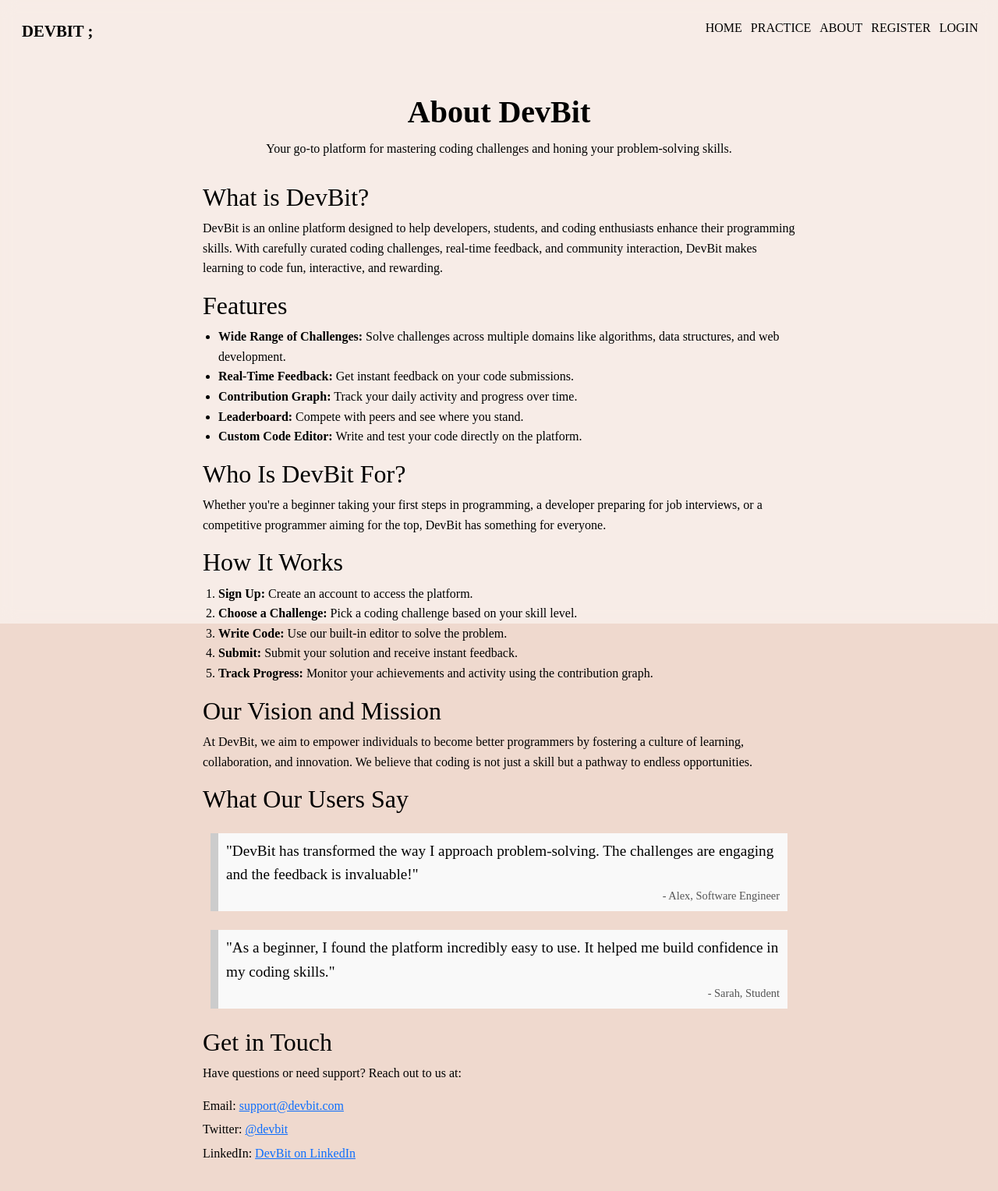
After one commit to jayasurya88/Code-Challenge-Platform, a Django app: page /about/ in a window 1280 px wide. The commit adds this page. Shown: the whole page at 78% size. Run offline with Django 5.2, Linux system fonts and the light colour scheme; some web fonts are replaced.

Commit message:
-added contribution graph to user profile -update points system for challenge completion -added about page

```diff
--- a/code_challenge_platform/core/urls.py
+++ b/code_challenge_platform/core/urls.py
@@ -11,7 +11,7 @@ urlpatterns = [
     path('admin_dashboard/,',views.admin_dashboard, name='admin_dashboard') ,
     path('logout_view/', views.logout_view, name='logout_view'),
     path('password_reset/', views.password_recovery, name='password_reset'),
-
+    path('about/', views.about, name='about'),
     path('reset_password/', views.reset_password, name='reset_password'),
     path('otp_verification/', views.otp_verification, name='otp_verification'),
     path('profile_view/', views.profile_view, name='profile_view'),
--- a/code_challenge_platform/core/views.py
+++ b/code_challenge_platform/core/views.py
@@ -21,6 +21,8 @@ def index (request):
     return render(request,'index.html')
 def home (request):
     return render(request,'home.html')
+def about (request):
+    return render(request,'about.html')
 
 def register_view(request):
     return render (request,"register.html")
@@ -246,12 +248,32 @@ def profile_edit(request):
     return render(request, 'profile_edit.html', context)
 
 
+from datetime import timedelta, date
+from django.db.models import Sum
+
+# views.py
+from django.shortcuts import render
+from django.db.models import Count
+from datetime import datetime, timedelta
+
 def profile_view(request):
     user = request.user
-    return render(request, 'profile_view.html', {'user': user})
+    start_date = datetime.now() - timedelta(days=365)  # last 365 days
 
+    # Query the completed challenges for the user in the last 365 days
+    user_challenges = UserChallenge.objects.filter(
+        user=user,
+        completed_at__gte=start_date
+    ).values('completed_at__date').annotate(count=Count('id')).order_by('completed_at__date')
 
+    # Prepare the data for the frontend
+    contributions_per_day = {str(contrib['completed_at__date']): contrib['count'] for contrib in user_challenges}
 
+    # Pass data to the template
+    context = {
+        'contributions_per_day': contributions_per_day
+    }
+    return render(request, 'profile_view.html', context)
 
 # views.py
 from django.shortcuts import render, get_object_or_404
@@ -259,8 +281,13 @@ from django.shortcuts import render
 from .models import Challenge
 
 def challenge_list(request):
-    challenges = Challenge.objects.all()  # Fetch all Challenge objects
-    return render(request, 'challenge_list.html', {'challenges': challenges})
+    challenges = Challenge.objects.all()
+    completed_challenges = UserChallenge.objects.filter(user=request.user).values_list('challenge_id', flat=True)
+
+    return render(request, 'challenge_list.html', {
+        'challenges': challenges,
+        'completed_challenges': completed_challenges,
+    })
 
 
 def challenge_detail(request, id):
@@ -396,6 +423,8 @@ LANGUAGE_IDS = {
 
 
 
+from .models import UserChallenge  # Ensure this model is imported
+
 def submit_code(request, challenge_id):
     if request.method == "POST":
         user = request.user  # Get the currently logged-in user
@@ -461,6 +490,11 @@ def submit_code(request, challenge_id):
                 results.append({"error": "Code submission failed."})
                 all_passed = False
 
+        # Check if the challenge has already been completed by the user
+        if UserChallenge.objects.filter(user=user, challenge=challenge).exists():
+            # Skip points addition for already completed challenge, just return the results
+            return JsonResponse({"results": results, "points_awarded": 0})
+
         # Award points if all test cases are passed
         if all_passed:
             # Define point system based on challenge difficulty
@@ -474,6 +508,10 @@ def submit_code(request, challenge_id):
             # Add points to the user
             if hasattr(user, "add_points"):
                 user.add_points(points)
+
+                # Add the completed challenge to UserChallenge
+                UserChallenge.objects.create(user=user, challenge=challenge)
+
                 return JsonResponse({"results": results, "points_awarded": points})
             else:
                 return JsonResponse({"results": results, "error": "User model does not support points."}, status=400)
@@ -481,6 +519,7 @@ def submit_code(request, challenge_id):
         return JsonResponse({"results": results, "points_awarded": 0})
 
     return JsonResponse({"error": "Invalid request method"}, status=405)
+
 
 def get_result(token):
     key = get_rapidapi_key()
--- /dev/null
+++ b/code_challenge_platform/templates/about.html
@@ -0,0 +1,127 @@
+{% extends 'base.html' %}
+
+{% block title %}
+About Us - DevBit
+{% endblock %}
+
+{% block content %}
+<div class="about-container">
+    <section class="hero-section text-center">
+        <h1>About DevBit</h1>
+        <p>Your go-to platform for mastering coding challenges and honing your problem-solving skills.</p>
+    </section>
+
+    <section class="intro-section">
+        <h2>What is DevBit?</h2>
+        <p>DevBit is an online platform designed to help developers, students, and coding enthusiasts enhance their programming skills.
+           With carefully curated coding challenges, real-time feedback, and community interaction, DevBit makes learning to code fun,
+           interactive, and rewarding.</p>
+    </section>
+
+    <section class="features-section">
+        <h2>Features</h2>
+        <ul>
+            <li><strong>Wide Range of Challenges:</strong> Solve challenges across multiple domains like algorithms, data structures, and web development.</li>
+            <li><strong>Real-Time Feedback:</strong> Get instant feedback on your code submissions.</li>
+            <li><strong>Contribution Graph:</strong> Track your daily activity and progress over time.</li>
+            <li><strong>Leaderboard:</strong> Compete with peers and see where you stand.</li>
+            <li><strong>Custom Code Editor:</strong> Write and test your code directly on the platform.</li>
+        </ul>
+    </section>
+
+    <section class="audience-section">
+        <h2>Who Is DevBit For?</h2>
+        <p>Whether you're a beginner taking your first steps in programming, a developer preparing for job interviews, or a competitive programmer aiming for the top, DevBit has something for everyone.</p>
+    </section>
+
+    <section class="how-it-works-section">
+        <h2>How It Works</h2>
+        <ol>
+            <li><strong>Sign Up:</strong> Create an account to access the platform.</li>
+            <li><strong>Choose a Challenge:</strong> Pick a coding challenge based on your skill level.</li>
+            <li><strong>Write Code:</strong> Use our built-in editor to solve the problem.</li>
+            <li><strong>Submit:</strong> Submit your solution and receive instant feedback.</li>
+            <li><strong>Track Progress:</strong> Monitor your achievements and activity using the contribution graph.</li>
+        </ol>
+    </section>
+
+    <section class="vision-section">
+        <h2>Our Vision and Mission</h2>
+        <p>At DevBit, we aim to empower individuals to become better programmers by fostering a culture of learning, collaboration, and innovation.
+           We believe that coding is not just a skill but a pathway to endless opportunities.</p>
+    </section>
+
+    <section class="testimonials-section">
+        <h2>What Our Users Say</h2>
+        <blockquote>
+            <p>"DevBit has transformed the way I approach problem-solving. The challenges are engaging and the feedback is invaluable!"</p>
+            <footer>- Alex, Software Engineer</footer>
+        </blockquote>
+        <blockquote>
+            <p>"As a beginner, I found the platform incredibly easy to use. It helped me build confidence in my coding skills."</p>
+            <footer>- Sarah, Student</footer>
+        </blockquote>
+    </section>
+
+    <section class="contact-section">
+        <h2>Get in Touch</h2>
+        <p>Have questions or need support? Reach out to us at:</p>
+        <ul>
+            <li>Email: <a href="mailto:support@devbit.com">support@devbit.com</a></li>
+            <li>Twitter: <a href="https://twitter.com/devbit">@devbit</a></li>
+            <li>LinkedIn: <a href="https://linkedin.com/company/devbit">DevBit on LinkedIn</a></li>
+        </ul>
+    </section>
+</div>
+
+<style>
+    body {
+  background-color: #efd9ce;
+  margin: 0;
+  overflow-y: auto; /* Enable vertical scrolling */
+  overflow-x: hidden; /* Keep horizontal scrolling disabled */
+  animation: fadeIn 0.5s ease-in-out;
+  -webkit-animation: fadeIn 0.5s ease-in-out;
+}
+
+    .about-container {
+        margin: 20px auto;
+        padding: 20px;
+        max-width: 800px;
+        line-height: 1.6;
+        font-family: Arial, sans-serif;
+    }
+    .hero-section {
+        margin-bottom: 30px;
+    }
+    .hero-section h1 {
+        font-size: 2.5em;
+        margin-bottom: 10px;
+    }
+    .features-section ul, .how-it-works-section ol {
+        padding-left: 20px;
+    }
+    .contact-section ul {
+        list-style: none;
+        padding: 0;
+    }
+    .contact-section ul li {
+        margin: 5px 0;
+    }
+    blockquote {
+        background: #f9f9f9;
+        border-left: 10px solid #ccc;
+        margin: 1.5em 10px;
+        padding: 0.5em 10px;
+    }
+    blockquote p {
+        font-size: 1.2em;
+        margin: 0;
+    }
+    blockquote footer {
+        text-align: right;
+        font-size: 0.9em;
+        color: #555;
+    }
+</style>
+{% endblock %}
--- a/code_challenge_platform/templates/base.html
+++ b/code_challenge_platform/templates/base.html
@@ -20,7 +20,7 @@
                 <ul>
                     <a href="{% url 'index' %}">HOME</a>
                     <a href="{% url 'challenge_list' %}">PRACTICE</a>
-                    <a href="#about">ABOUT</a>
+                    <a href="{% url 'about' %}">ABOUT</a>
 
                     {% if user.is_authenticated %}
                         <a href="{% url 'profile_view' %}">Profile</a>
@@ -37,6 +37,6 @@
         {% block content %}
         {% endblock %}
     </div>
-    <!-- <script src="{% static 'js/mouse.js' %}"></script> -->
+
 </body>
 </html>
```
Also changed, not shown: code_challenge_platform/core/models.py (+9 -0 lines), code_challenge_platform/templates/challenge_list.html (+12 -3 lines), code_challenge_platform/templates/profile_view.html (+80 -42 lines), code_challenge_platform/core/migrations/0007_userchallenge.py (added), code_challenge_platform/media/profile_pictures/24PMC123cIC4zbarmb176zCx_1.jpg (added).
